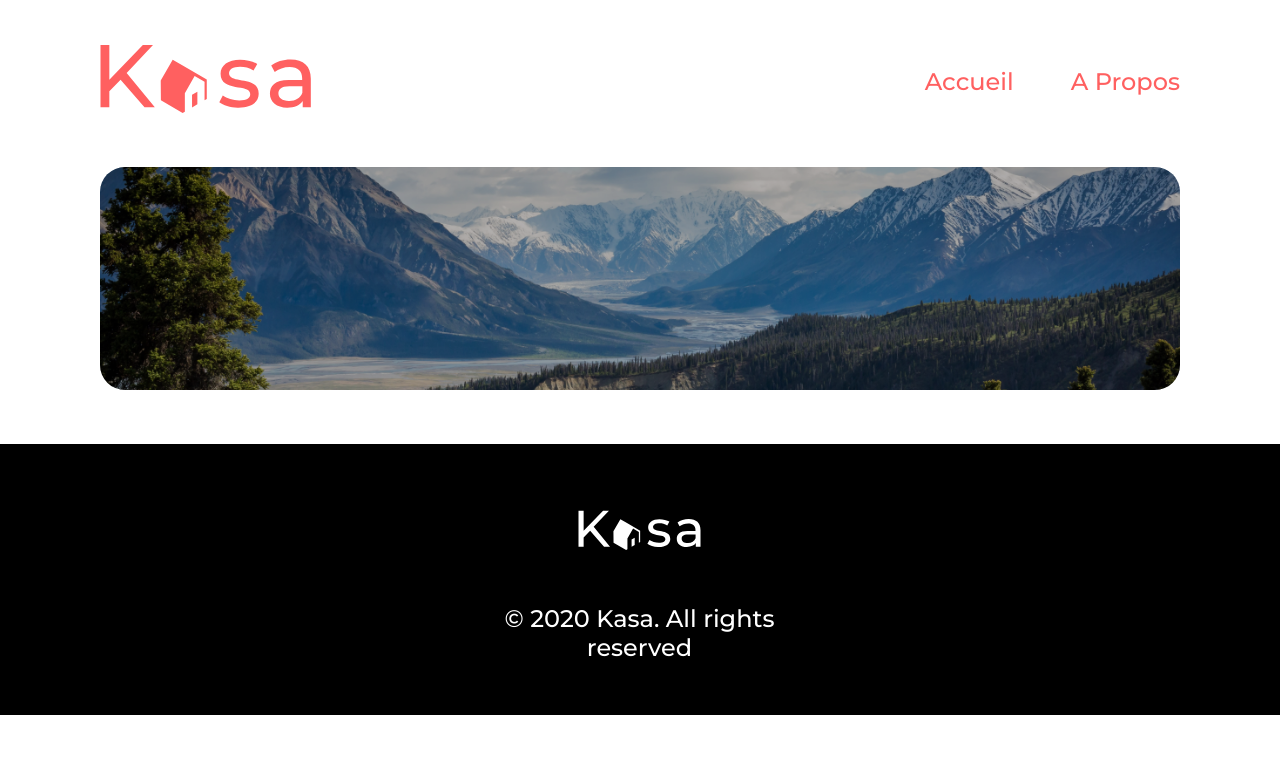
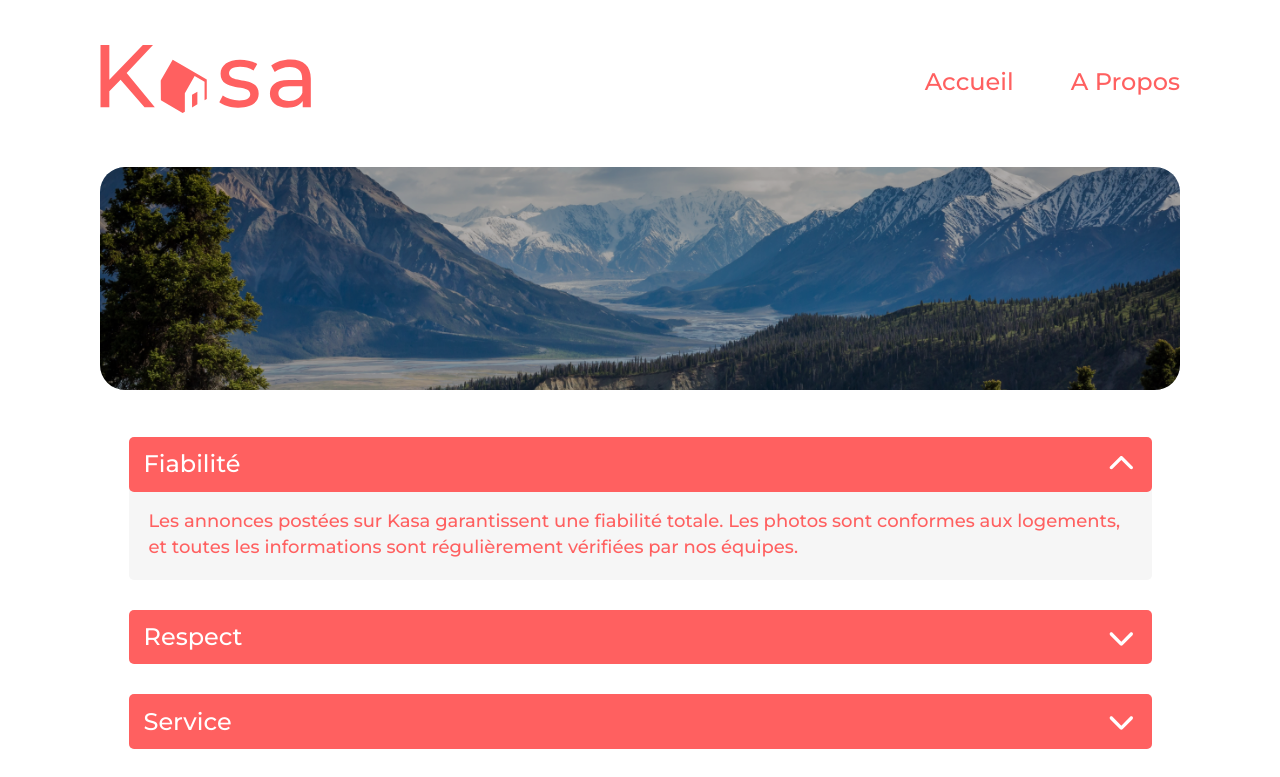
Before and after one commit to garudo34/OCR-Projet11, a React (Create React App) app: page /about in a window 1280 px wide. Shown: the top 777 px of the page. Built offline with nearby package versions, Linux system fonts and the light colour scheme.

Commit message:
add Collapsible in progress

```diff
--- a/package.json
+++ b/package.json
@@ -3,6 +3,9 @@
   "version": "0.1.0",
   "private": true,
   "dependencies": {
+    "@fortawesome/fontawesome-svg-core": "^6.4.2",
+    "@fortawesome/free-solid-svg-icons": "^6.4.2",
+    "@fortawesome/react-fontawesome": "^0.2.0",
     "@testing-library/jest-dom": "^5.17.0",
     "@testing-library/react": "^13.4.0",
     "@testing-library/user-event": "^13.5.0",
--- /dev/null
+++ b/src/components/Collapsible/index.jsx
@@ -0,0 +1,44 @@
+import '../../styles/Collapsible.css'
+import { FontAwesomeIcon } from '@fortawesome/react-fontawesome'
+import { faChevronUp, faChevronDown } from '@fortawesome/free-solid-svg-icons'
+import { useState, useEffect, useRef } from 'react'
+
+function Collapsible({ open, children, title }) {
+  const [isOpen, setIsOpen] = useState(open)
+  const ref = useRef(null)
+  const [height, setHeight] = useState(open ? undefined : 0)
+
+  const handleFilterOpening = () => {
+    setIsOpen(prev => !prev)
+  }
+
+  useEffect(() => {
+    if (isOpen) {
+      setHeight(ref.current?.getBoundingClientRect().height)
+    } else {
+      setHeight(0)
+    }
+  }, [isOpen])
+
+  return (
+    <div className='collapse'>
+      <div className='collapse-header'>
+        <h2 className='collapse-title'>{title}</h2>
+        <button
+          type='button'
+          className='collapse-toggle'
+          onClick={handleFilterOpening}
+        >
+          {!isOpen ? (
+            <FontAwesomeIcon icon={faChevronDown} size='2x' />
+          ) : (
+            <FontAwesomeIcon icon={faChevronUp} size='2x' />
+          )}
+        </button>
+      </div>
+      {isOpen && <div className='collapse-content'>{children}</div>}
+    </div>
+  )
+}
+
+export default Collapsible
--- a/src/pages/About/index.jsx
+++ b/src/pages/About/index.jsx
@@ -1,4 +1,5 @@
 import Banner from '../../components/Banner'
+import Collapsible from '../../components/Collapsible'
 import '../../styles/About.css'
 import Cover from '../../assets/background-about.png'
 
@@ -7,6 +8,31 @@ function About() {
   return (
     <div className='about'>
       <Banner cover={Cover} altTextCover={'Cover A Propos'} />
+      <div className='collapse-wrapper'>
+        <Collapsible open title='Fiabilité'>
+          Les annonces postées sur Kasa garantissent une fiabilité totale. Les
+          photos sont conformes aux logements, et toutes les informations sont
+          régulièrement vérifiées par nos équipes.
+        </Collapsible>
+        <Collapsible title='Respect'>
+          La bienveillance fait partie des valeurs fondatrices de Kasa. Tout
+          comportement discriminatoire ou de perturbation du voisinage
+          entraînera une exclusion de notre plateforme.
+        </Collapsible>
+        <Collapsible title='Service'>
+          Nos équipes se tiennent à votre disposition pour vous fournir une
+          expérience parfaite. N'hésitez pas à nous contacter si vous avez la
+          moindre question.
+        </Collapsible>
+        <Collapsible title='Sécurité'>
+          La sécurité est la priorité de Kasa. Aussi bien pour nos hôtes que
+          pour les voyageurs, chaque logement correspond aux critères de
+          sécurité établis par nos services. En laissant une note aussi bien à
+          l'hôte qu'au locataire, cela permet à nos équipes de vérifier que les
+          standards sont bien respectés. Nous organisons également des ateliers
+          sur la sécurité domestique pour nos hôtes.
+        </Collapsible>
+      </div>
     </div>
   )
 }
--- a/src/styles/About.css
+++ b/src/styles/About.css
@@ -1,3 +1,10 @@
 .about {
   margin: 0 100px 50px;
 }
+
+.collapse-wrapper {
+  display: flex;
+  flex-direction: column;
+  align-items: center;
+  gap: 30px;
+}
--- /dev/null
+++ b/src/styles/Collapsible.css
@@ -0,0 +1,52 @@
+.collapse {
+  display: flex;
+  flex-direction: column;
+  align-items: flex-start;
+  border-radius: 10px 10px 5px 5px;
+  background-color: #f6f6f6;
+  width: 1023px;
+}
+
+.collapse-header {
+  width: 100%;
+  display: flex;
+  flex-direction: row;
+  justify-content: space-between;
+  align-items: center;
+  padding: 10px 20px 10px 15px;
+  border-radius: 5px;
+  color: #ffffff;
+  background-color: #ff6060;
+}
+
+.collapse-header h2 {
+  margin: 0;
+  padding: 0;
+}
+
+.collapse-title {
+  color: #fff;
+  font-size: 24px;
+  font-style: normal;
+  font-weight: 500;
+  line-height: 142.6%; /* 34.224px */
+}
+
+.collapse-toggle {
+  color: #ffffff;
+  background-color: #ff6060;
+  border: none;
+  width: 32px;
+  height: 32p;
+  padding: 4px 10.29px 4px 8px;
+}
+
+.collapse-content {
+  padding: 16px 20px 20px 20px;
+  font-size: 18px;
+  font-weight: 400;
+  line-height: 26px;
+  letter-spacing: 0em;
+  text-align: left;
+  color: #ff6060;
+}
```
Also changed, not shown: 1 other file (tests, documents, lock files or other folders).
